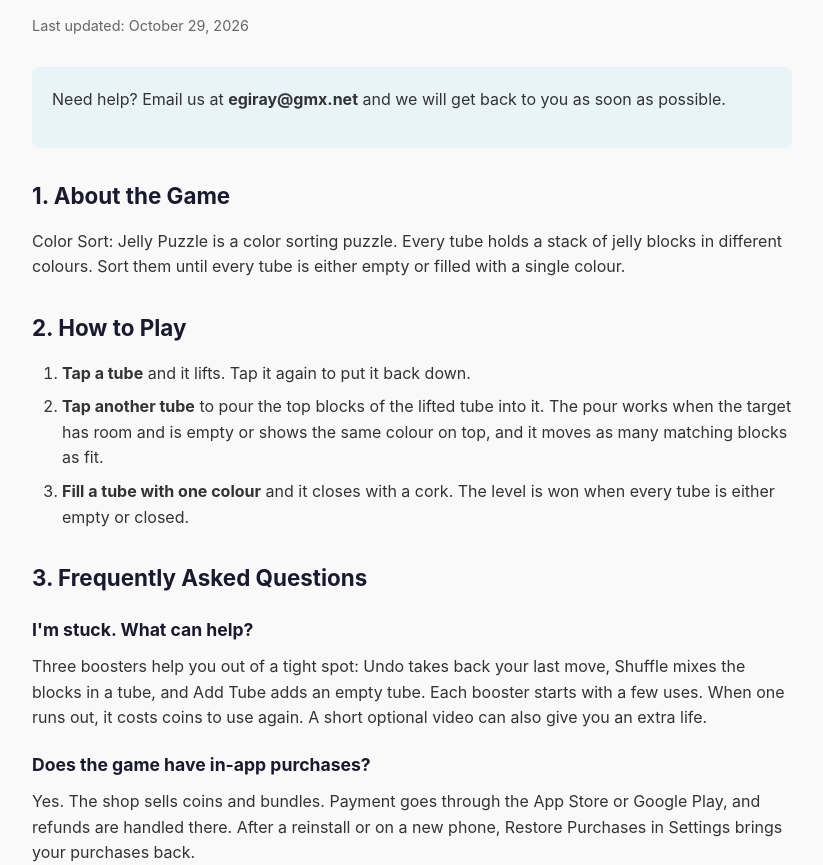
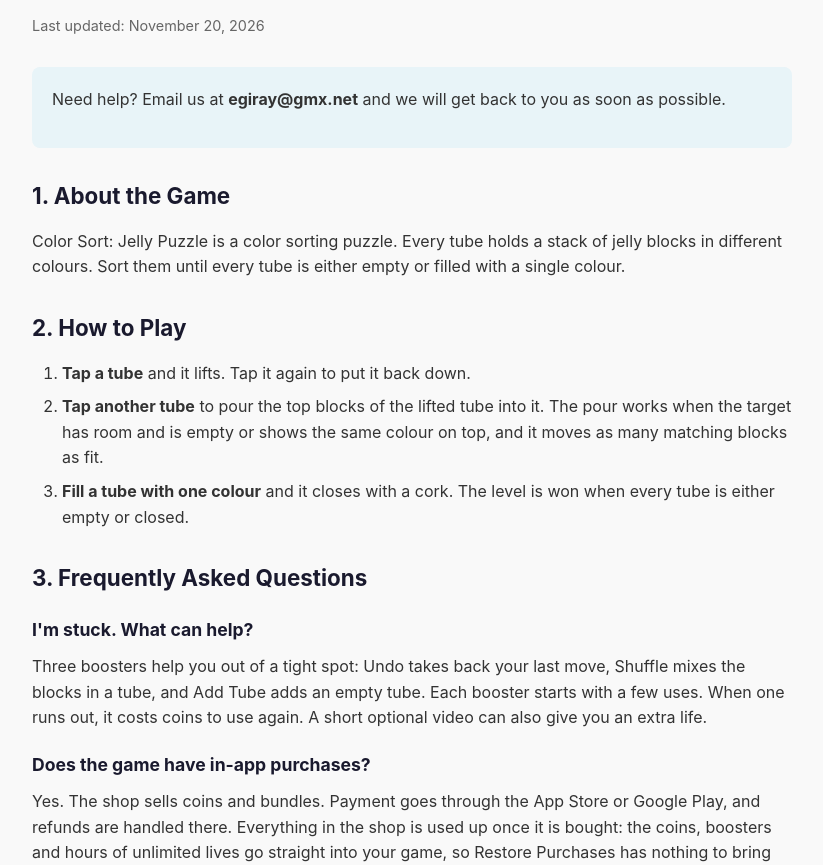
Before and after one commit to egiray/egiray.github.io, a plain HTML site: page color-sort/support.html in a window 1280 px wide. Shown: the part 87-952 px from the top of the page, without its empty margins (228-1051 px from the left). Drawn offline with Linux system fonts and the light colour scheme.

Commit message:
Color Sort: support and privacy pages say everything sold is used up once bought, so Restore Purchases brings nothing back
Co-Authored-By: Claude Opus 5.5 <noreply@anthropic.com>

```diff
--- a/color-sort/support.html
+++ b/color-sort/support.html
@@ -66,7 +66,7 @@
   </head>
   <body>
     <h1>Color Sort: Jelly Puzzle - Support</h1>
-    <p class="last-updated">Last updated: October 29, 2026</p>
+    <p class="last-updated">Last updated: November 20, 2026</p>
 
     <div class="highlight-box">
       <p>
@@ -113,8 +113,11 @@
     <h3>Does the game have in-app purchases?</h3>
     <p>
       Yes. The shop sells coins and bundles. Payment goes through the App Store
-      or Google Play, and refunds are handled there. After a reinstall or on a
-      new phone, Restore Purchases in Settings brings your purchases back.
+      or Google Play, and refunds are handled there. Everything in the shop is
+      used up once it is bought: the coins, boosters and hours of unlimited
+      lives go straight into your game, so Restore Purchases has nothing to
+      bring back. A bundle's ad removal is kept on this phone only and does not
+      come back after a reinstall or on a new phone.
     </p>
 
     <h3>Is my progress saved?</h3>
```
Also changed, not shown: color-sort/privacy-policy.html (+3 -4 lines).
